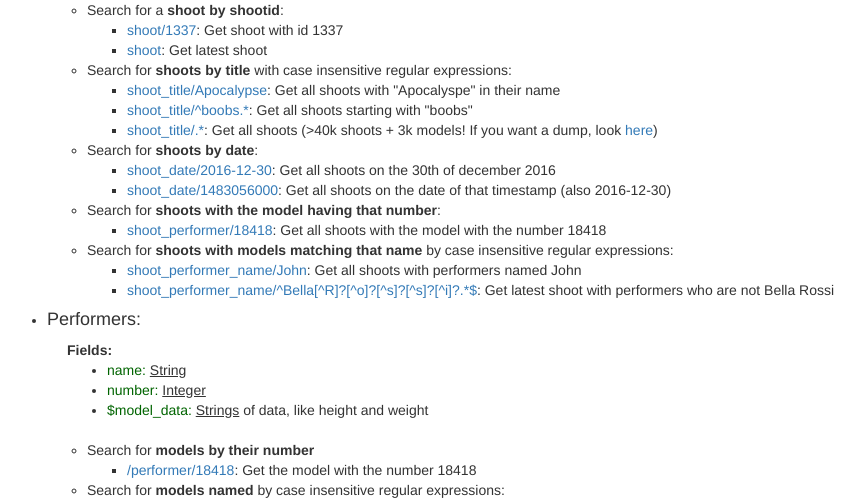
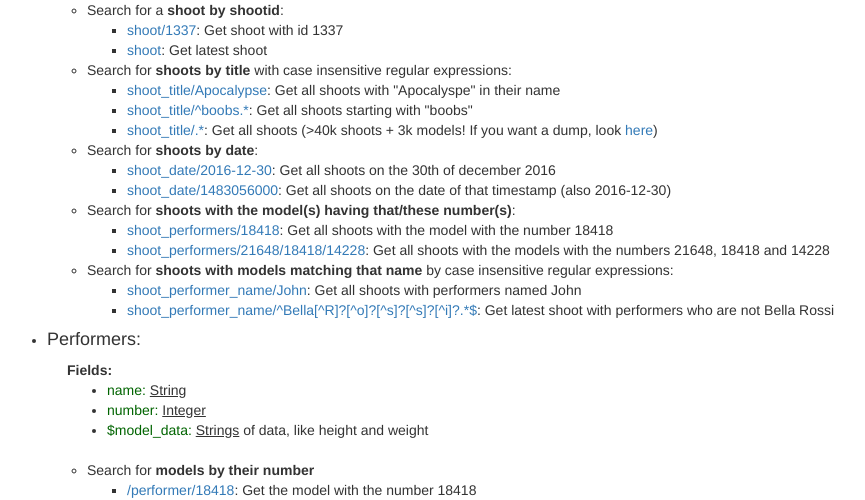
Before and after one commit to sistason/kinkyapi, a Django app: template kinkcom/templates/kinkcom.html in a window 1280 px wide. Shown: the part 552-1052 px from the top of the page, without its empty margins (8-873 px from the left). Run offline with Django 3.2, Linux system fonts and the light colour scheme; the template is opened without the code that fills it, so the values that code supplies are empty; some libraries are stand-ins or nearby versions.

Commit message:
Changed shoot_performer to performer_s_ to take a dynamic number of performers

```diff
--- a/kinkcom/templates/kinkcom.html
+++ b/kinkcom/templates/kinkcom.html
@@ -64,10 +64,12 @@
                         </ul>
                     </li>
                     <li>
-                        Search for <strong>shoots with the model having that number</strong>:
+                        Search for <strong>shoots with the model(s) having that/these number(s)</strong>:
                         <ul>
-                            <li><a href="shoot_performer/18418">shoot_performer/18418</a>:
+                            <li><a href="shoot_performers/18418">shoot_performers/18418</a>:
                                 Get all shoots with the model with the number 18418</li>
+                            <li><a href="shoot_performers/21648/18418/14228">shoot_performers/21648/18418/14228</a>:
+                                Get all shoots with the models with the numbers 21648, 18418 and 14228</li>
                         </ul>
                     </li>
                     <li>
--- a/kinkcom/urls.py
+++ b/kinkcom/urls.py
@@ -7,7 +7,7 @@ urlpatterns = [
     url(r'^shoot/(?P<shootid>\d*)$', views.shoot, name='shoot'),
     url(r'(?s)^shoot_title/(?P<title>.+)$', views.shoot, name='shoot'),
     url(r'^shoot_date/(?P<date>.+)$', views.shoot, name='shoot'),
-    url(r'^shoot_performer/(?P<performer_number>\d+)$', views.shoot, name='shoot'),
+    url(r'^shoot_performers/(?P<performer_numbers>.*)$', views.shoot, name='shoot'),
     url(r'(?s)^shoot_performer_name/(?P<performer_name>.+)$', views.shoot, name='shoot'),
 
     url(r'^performer/(?P<performer_number>\d+)$', views.performer, name='performer'),
```
Also changed, not shown: kinkcom/views.py (+10 -6 lines).
